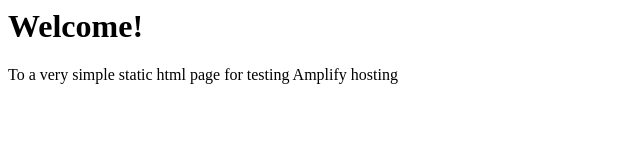
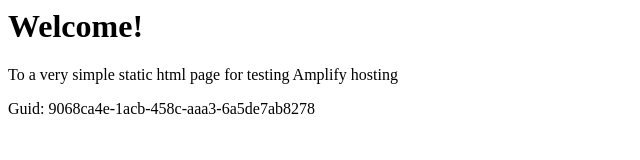
Before and after one commit to aws-aemilia-bah/Github-PR-Commit-Integration-Test-DoNotTouch-Gith-OKSLNVO2-v1-prod-me-south-1, a website: page src/index.html in a window 1280 px wide. Shown: the whole page, without its empty margins (0-640 px from the left). Drawn offline with Linux system fonts and the light colour scheme.

Commit message:
commit from integ tests

```diff
--- a/src/index.html
+++ b/src/index.html
@@ -1,3 +1,5 @@
+
+
 <html lang="en">
 
 <head>
@@ -10,6 +12,6 @@
 <body>
     <h1>Welcome!</h1>
     <p>To a very simple static html page for testing Amplify hosting</p>
-</body>
+    <p>Guid: 9068ca4e-1acb-458c-aaa3-6a5de7ab8278</p></body>
 
 </html>
```
